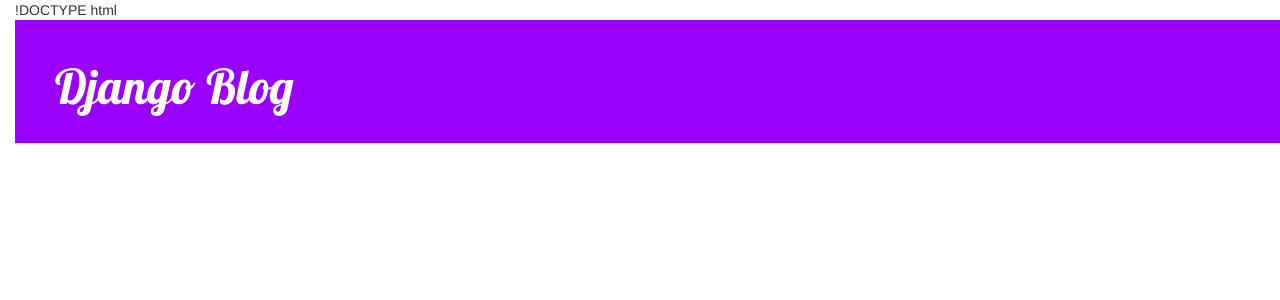
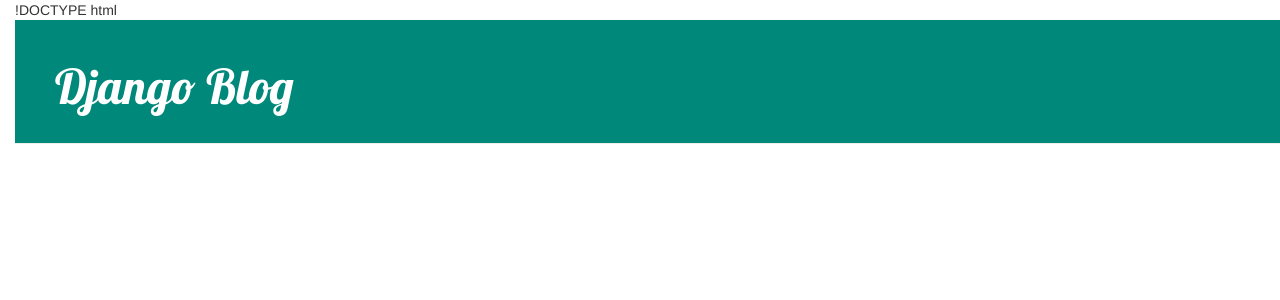
Before and after one commit to bibek22/Django-First-Project, a Django app: page / in a window 1280 px wide. Shown: the top 300 px of the page. Run offline with Django 3.2, Linux system fonts and the light colour scheme; data that the repository does not hold is empty; some libraries are stand-ins or nearby versions.

Commit message:
color change

```diff
--- a/blog/static/css/blog.css
+++ b/blog/static/css/blog.css
@@ -12,7 +12,7 @@
 }
 
 .page-header {
-    background-color: #9900ff;
+    background-color: #00897B;
     margin-top: 0;
     padding: 20px 20px 20px 40px;
 }
```
Also changed, not shown: README.md.
